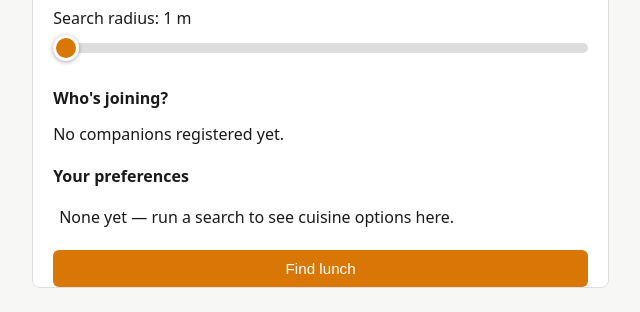
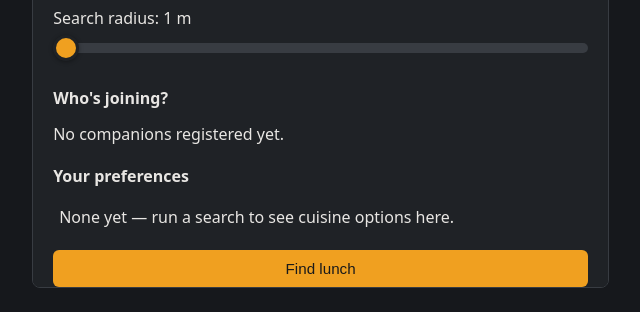
Before and after one commit to magnushacker/grub-roulette, a FastAPI app: page / in a window 1280 px wide. Shown: the part 512-824 px from the top of the page, without its empty margins (19-659 px from the left). Run offline with FastAPI, Linux system fonts and the light colour scheme; the visitor is signed in with stand-in values (Sample User, id 1); tables that the repository leaves empty hold one stand-in row (values such as "Sample post"); data that the repository does not hold is empty; some libraries are stand-ins or nearby versions.

Commit message:
Add a per-user dark mode toggle
Adds User.dark_mode plus a topbar toggle button that flips a
data-theme="dark" attribute on <html>, persisted via
PATCH /api/users/me/theme. All colors in style.css were already CSS
custom properties, so dark mode is just a :root[data-theme="dark"]
override block; the few remaining hardcoded colors (error/success
text, empty stars, cuisine chip states, dialogs) were moved to
variables too. The chosen theme is rendered server-side to avoid a
flash of the wrong theme, and the Google Map re-styles live via
window.setMapTheme.

Co-Authored-By: Claude Sonnet 5 <noreply@anthropic.com>
Claude-Session: https://claude.ai/code/session_01Dp4xgSgoLzw4eEwz1aAErN

```diff
--- a/app/models.py
+++ b/app/models.py
@@ -59,6 +59,7 @@ class User(Base):
     default_lat: Mapped[float | None] = mapped_column(Float, nullable=True)
     default_lng: Mapped[float | None] = mapped_column(Float, nullable=True)
     default_radius_m: Mapped[int | None] = mapped_column(Integer, nullable=True)
+    dark_mode: Mapped[bool] = mapped_column(default=False)
     created_at: Mapped[dt.datetime] = mapped_column(DateTime, default=dt.datetime.utcnow)
 
     team: Mapped["Team | None"] = relationship(back_populates="members")
--- a/app/schemas.py
+++ b/app/schemas.py
@@ -71,8 +71,13 @@ class UserOut(BaseModel):
     default_lat: float | None
     default_lng: float | None
     default_radius_m: int | None
+    dark_mode: bool
 
     model_config = {"from_attributes": True}
+
+
+class UpdateThemeRequest(BaseModel):
+    dark_mode: bool
 
 
 class TeamOut(BaseModel):
--- a/app/static/css/style.css
+++ b/app/static/css/style.css
@@ -7,6 +7,35 @@
     --muted: #666;
     --accent: #d97706;
     --accent-fg: #ffffff;
+    --error: #b91c1c;
+    --success: #15803d;
+    --star-empty: #ccc;
+    --prefer-bg: #dcfce7;
+    --prefer-border: #16a34a;
+    --prefer-text: #14532d;
+    --avoid-bg: #fee2e2;
+    --avoid-border: #dc2626;
+    --avoid-text: #7f1d1d;
+}
+
+:root[data-theme="dark"] {
+    color-scheme: dark;
+    --bg: #16181c;
+    --panel-bg: #1f2226;
+    --border: #383c42;
+    --text: #e8e6e3;
+    --muted: #9a9a9a;
+    --accent: #f0a020;
+    --accent-fg: #1a1a1a;
+    --error: #f87171;
+    --success: #4ade80;
+    --star-empty: #555;
+    --prefer-bg: #14532d;
+    --prefer-border: #16a34a;
+    --prefer-text: #dcfce7;
+    --avoid-bg: #7f1d1d;
+    --avoid-border: #dc2626;
+    --avoid-text: #fee2e2;
 }
 
 * { box-sizing: border-box; }
@@ -122,7 +151,7 @@ select:focus {
     outline-offset: 1px;
 }
 
-.error { color: #b91c1c; }
+.error { color: var(--error); }
 
 input[type="range"] {
     width: 100%;
@@ -343,7 +372,7 @@ button.secondary {
 
 .star-picker {
     font-size: 1.2rem;
-    color: #ccc;
+    color: var(--star-empty);
 }
 
 .star-picker span { cursor: pointer; }
@@ -369,7 +398,7 @@ button.secondary {
 }
 
 .confirmed {
-    color: #15803d;
+    color: var(--success);
     font-weight: 600;
     font-size: 0.85rem;
 }
@@ -474,6 +503,8 @@ button.secondary {
 }
 
 dialog#account-modal, dialog#help-modal, dialog#stats-modal {
+    background: var(--panel-bg);
+    color: var(--text);
     border: 1px solid var(--border);
     border-radius: 8px;
     padding: 20px;
@@ -561,15 +592,15 @@ dialog#account-modal select, dialog#account-modal input[type="text"] {
 }
 
 .chip[data-state="prefer"], .chip-legend[data-state="prefer"] {
-    background: #dcfce7;
-    border-color: #16a34a;
-    color: #14532d;
+    background: var(--prefer-bg);
+    border-color: var(--prefer-border);
+    color: var(--prefer-text);
 }
 
 .chip[data-state="avoid"], .chip-legend[data-state="avoid"] {
-    background: #fee2e2;
-    border-color: #dc2626;
-    color: #7f1d1d;
+    background: var(--avoid-bg);
+    border-color: var(--avoid-border);
+    color: var(--avoid-text);
     text-decoration: line-through;
 }
 
--- a/app/static/js/dashboard.js
+++ b/app/static/js/dashboard.js
@@ -8,6 +8,24 @@ let highlightedCard = null;
 let cuisineUniverse = new Map(); // lowercase cuisine -> display-cased value
 let usersById = new Map(); // id -> user, for reading companions' own cuisine picks
 
+const NIGHT_MAP_STYLE = [
+    { elementType: "geometry", stylers: [{ color: "#212121" }] },
+    { elementType: "labels.text.fill", stylers: [{ color: "#a3a3a3" }] },
+    { elementType: "labels.text.stroke", stylers: [{ color: "#212121" }] },
+    { featureType: "administrative", elementType: "geometry", stylers: [{ color: "#3c3c3c" }] },
+    { featureType: "poi", elementType: "geometry", stylers: [{ color: "#2c2c2c" }] },
+    { featureType: "road", elementType: "geometry", stylers: [{ color: "#383838" }] },
+    { featureType: "road", elementType: "geometry.stroke", stylers: [{ color: "#212121" }] },
+    { featureType: "road.highway", elementType: "geometry", stylers: [{ color: "#4a4a4a" }] },
+    { featureType: "transit", elementType: "geometry", stylers: [{ color: "#2c2c2c" }] },
+    { featureType: "water", elementType: "geometry", stylers: [{ color: "#17263c" }] },
+];
+
+function setMapTheme(dark) {
+    if (map) map.setOptions({ styles: dark ? NIGHT_MAP_STYLE : [] });
+}
+window.setMapTheme = setMapTheme;
+
 function initMap() {
     const hasDefault = me && me.default_lat != null;
     const startingCenter = hasDefault
@@ -17,6 +35,7 @@ function initMap() {
     map = new google.maps.Map(document.getElementById("map"), {
         center: startingCenter,
         zoom: hasDefault ? 15 : 13,
+        styles: me && me.dark_mode ? NIGHT_MAP_STYLE : [],
     });
 
     map.addListener("click", (e) => setOrigin(e.latLng.lat(), e.latLng.lng(), true));
--- a/app/templates/base.html
+++ b/app/templates/base.html
@@ -1,5 +1,5 @@
 <!DOCTYPE html>
-<html lang="en">
+<html lang="en"{% if user and user.dark_mode %} data-theme="dark"{% endif %}>
 <head>
     <meta charset="UTF-8">
     <meta name="viewport" content="width=device-width, initial-scale=1.0">
@@ -23,6 +23,7 @@
         </a>
         {% if user %}
         <div class="topbar-right">
+            <button type="button" id="theme-toggle" class="link-button" title="Toggle dark mode">{{ "☀️" if user.dark_mode else "🌙" }}</button>
             <button type="button" id="open-help-modal" class="link-button">How it works</button>
             <button type="button" id="open-stats-modal" class="link-button">Stats</button>
             <button type="button" id="open-account-modal" class="link-button">Hi, {{ user.display_name }}</button>
@@ -33,6 +34,23 @@
                 <button type="submit" class="link-button">Log out</button>
             </form>
         </div>
+        <script>
+            (function () {
+                const toggle = document.getElementById("theme-toggle");
+                toggle.addEventListener("click", async () => {
+                    const isDark = document.documentElement.dataset.theme === "dark";
+                    const next = !isDark;
+                    document.documentElement.dataset.theme = next ? "dark" : "light";
+                    toggle.textContent = next ? "☀️" : "🌙";
+                    if (window.setMapTheme) window.setMapTheme(next);
+                    await fetch("/api/users/me/theme", {
+                        method: "PATCH",
+                        headers: { "Content-Type": "application/json" },
+                        body: JSON.stringify({ dark_mode: next }),
+                    });
+                });
+            })();
+        </script>
         <dialog id="help-modal">
             <h2>How the pick gets chosen</h2>
 
```
Also changed, not shown: CLAUDE.md (+11 -1 lines), app/routers/api_users.py (+17 -1 lines).
